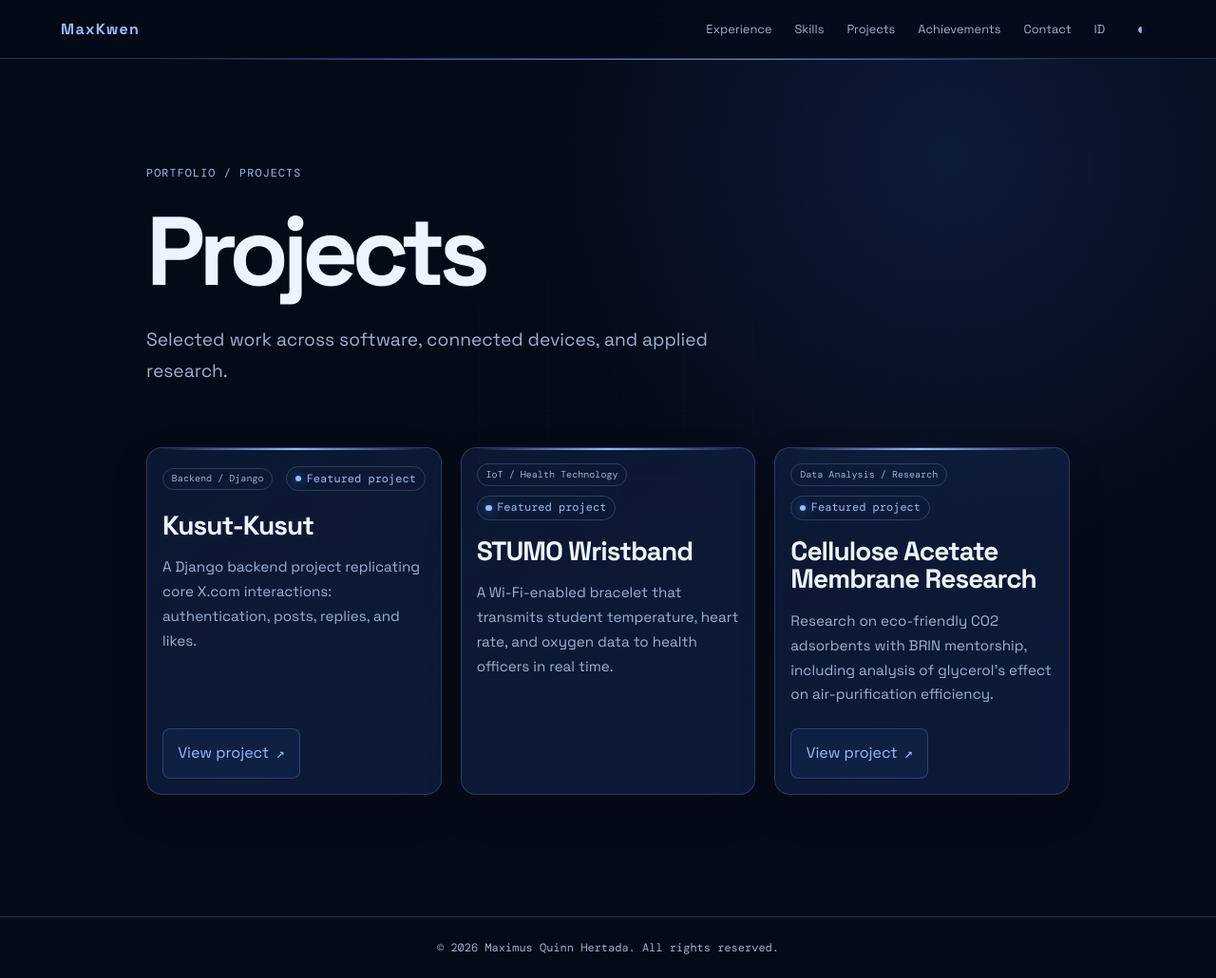
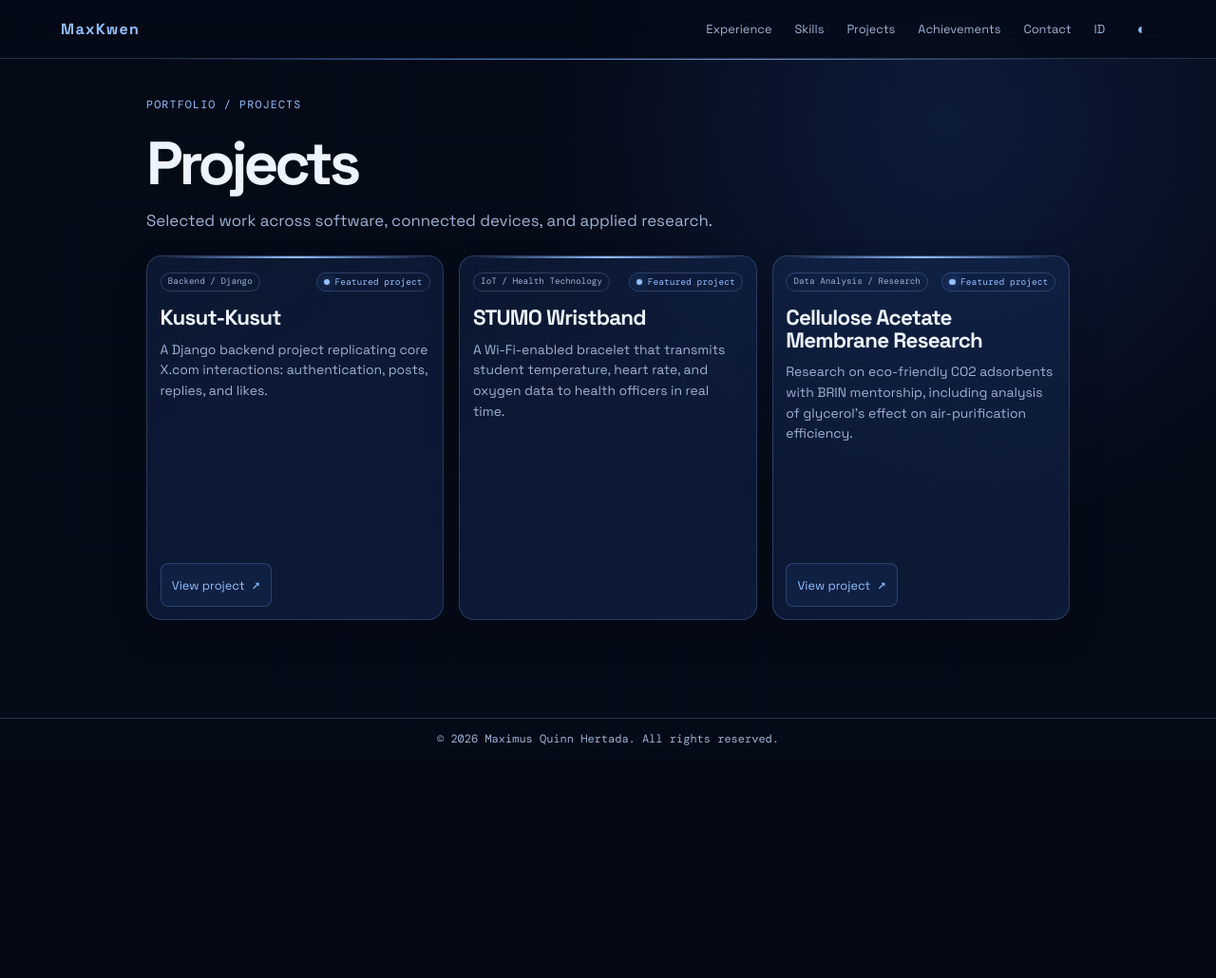
Before and after one commit to MaxKwen/MaxPorto, a Django app: page /projects/ in a window 1280 px wide. Shown: the whole page at 95% size. After the commit the page ends 785 px from the top, so only its background shows below. Run offline with Django 5.2, Linux system fonts and the light colour scheme; data comes from the database, SQL or seed files in the repository.

Commit message:
style: refine project page layout

```diff
--- a/static/css/style.css
+++ b/static/css/style.css
@@ -475,35 +475,40 @@ h3 {
 }
 
 .projects-page {
-  min-height: calc(100vh - 4.3rem);
-  padding-top: clamp(4.5rem, 9vw, 7rem);
+  min-height: 0;
+  padding-top: clamp(2rem, 5vh, 3.5rem);
+  padding-bottom: clamp(2rem, 4vh, 3rem);
 }
 
 .projects-heading {
   max-width: 48rem;
 }
 
+.projects-page h1 {
+  font-size: clamp(2.8rem, 5vw, 4.5rem);
+}
+
 .projects-intro {
   max-width: 42rem;
-  margin: 1.5rem 0 0;
+  margin: 0.85rem 0 0;
   color: var(--muted);
-  font-size: clamp(1rem, 2vw, 1.2rem);
-  line-height: 1.7;
+  font-size: clamp(0.9rem, 1.5vw, 1.05rem);
+  line-height: 1.55;
 }
 
 .projects-page .project-grid {
   align-items: stretch;
-  gap: 1.25rem;
-  margin-top: clamp(2.5rem, 6vw, 4rem);
+  gap: 1rem;
+  margin-top: clamp(1.5rem, 3vh, 2.5rem);
 }
 
 .projects-page .project-card {
   position: relative;
   display: flex;
-  min-height: 20rem;
+  min-height: 24rem;
   overflow: hidden;
   flex-direction: column;
-  padding: 1rem;
+  padding: 0.85rem;
   border-color: rgba(148, 191, 255, 0.22);
   background: linear-gradient(145deg, rgba(41, 82, 159, 0.2), var(--surface));
   box-shadow: 0 1rem 2.5rem rgba(0, 0, 0, 0.14);
@@ -528,19 +533,19 @@ h3 {
 
 .project-card__meta {
   display: flex;
-  min-height: 2rem;
+  min-height: 1.6rem;
   align-items: center;
   justify-content: space-between;
   flex-wrap: wrap;
-  gap: 0.6rem;
-  margin-bottom: 1rem;
+  gap: 0.45rem;
+  margin-bottom: 0.7rem;
 }
 
 .project-card .project-category,
 .project-card .featured-badge {
   display: inline-flex;
   align-items: center;
-  padding: 0.3rem 0.55rem;
+  padding: 0.22rem 0.45rem;
   border: 1px solid var(--line);
   border-radius: 999px;
   line-height: 1.2;
@@ -548,13 +553,14 @@ h3 {
 
 .project-card .project-category {
   color: var(--muted);
-  font-size: 0.63rem;
+  font-size: 0.58rem;
   white-space: nowrap;
 }
 
 .project-card .featured-badge {
   gap: 0.35rem;
   color: var(--bright);
+  font-size: 0.6rem;
   white-space: nowrap;
 }
 
@@ -570,14 +576,15 @@ h3 {
   margin-top: 0.15rem;
   color: var(--text);
   background: none;
-  font-size: clamp(1.35rem, 2.6vw, 1.75rem);
+  font-size: clamp(1.15rem, 2vw, 1.4rem);
   letter-spacing: -0.035em;
   -webkit-text-fill-color: currentColor;
 }
 
 .projects-page .project-card p {
-  margin: 1rem 0 1.4rem;
-  font-size: 0.95rem;
+  margin: 0.7rem 0 1rem;
+  font-size: 0.87rem;
+  line-height: 1.55;
 }
 
 .projects-page .project-link {
@@ -586,7 +593,9 @@ h3 {
   align-self: flex-start;
   gap: 0.45rem;
   margin-top: auto;
+  padding: 0.5rem 0.7rem;
   border-radius: 0.5rem;
+  font-size: 0.8rem;
 }
 
 .projects-page .project-link span {
@@ -638,6 +647,24 @@ h3 {
 @media (max-width: 1000px) {
   .projects-page .project-grid {
     grid-template-columns: repeat(2, minmax(0, 1fr));
+  }
+}
+
+@media (min-width: 1001px) {
+  .projects-body {
+    display: grid;
+    height: 100vh;
+    overflow: hidden;
+    grid-template-rows: auto minmax(0, 1fr) auto;
+  }
+
+  .projects-body main {
+    min-height: 0;
+  }
+
+  .projects-body .site-footer p {
+    padding-top: 0.85rem;
+    padding-bottom: 0.85rem;
   }
 }
 
--- a/templates/projects.html
+++ b/templates/projects.html
@@ -17,7 +17,7 @@
     />
     <link rel="stylesheet" href="{% static 'css/style.css' %}" />
   </head>
-  <body>
+  <body class="projects-body">
     <input class="theme-toggle" id="theme-toggle" type="checkbox" />
     <header class="site-header">
       <a class="brand" href="{% url 'landing_page' %}">MaxKwen</a>
```
